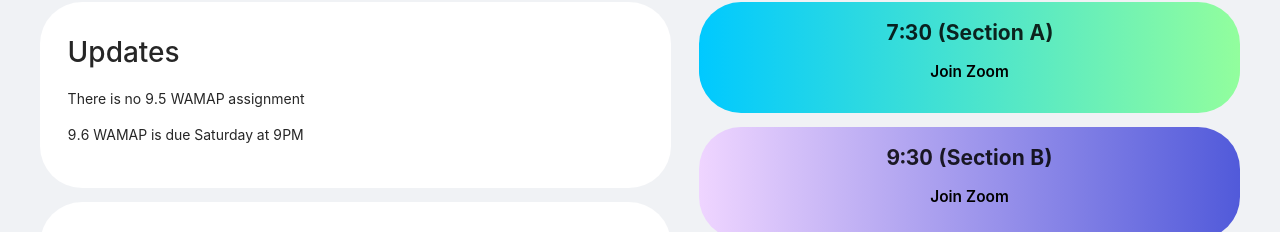
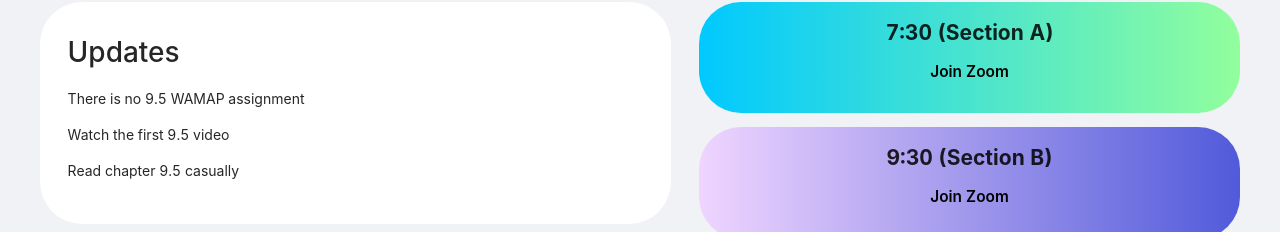
Before and after one commit to garyhtou/DH-Zoom, a React (Create React App) app: page / in a window 1280 px wide. Shown: the part 179-411 px from the top of the page. Built offline with nearby package versions, Linux system fonts and the light colour scheme; no server answers; the database is empty.

Commit message:
Update App.js

```diff
--- a/src/App.js
+++ b/src/App.js
@@ -29,7 +29,7 @@ class App extends React.Component {
   // dateOnly will not show the hours/minutes
   dates = [
     {
-		task: "WAMAP - 9.6 Properties of Conic Sections" ,
+      task: 'WAMAP - 9.6 Properties of Conic Sections',
       date: 1602388800,
       dateOnly: false,
     },
@@ -218,12 +218,9 @@ class App extends React.Component {
                     <div className='user-leftSection-titleContainer'>
                       <h2 className='user-leftSection-title'>Updates</h2>
                     </div>
-                    <p>
-                     There is no 9.5 WAMAP assignment
-                    </p>
-                    <p>
-                      9.6 WAMAP is due Saturday at 9PM
-                    </p>
+                    <p>There is no 9.5 WAMAP assignment</p>
+                    <p>Watch the first 9.5 video</p>
+                    <p>Read chapter 9.5 casually</p>
                   </div>
                   <div className='user-leftSection '>
                     <div className='user-leftSection-titleContainer'>
```
Lines whose indentation alone changed are shown as unchanged.
